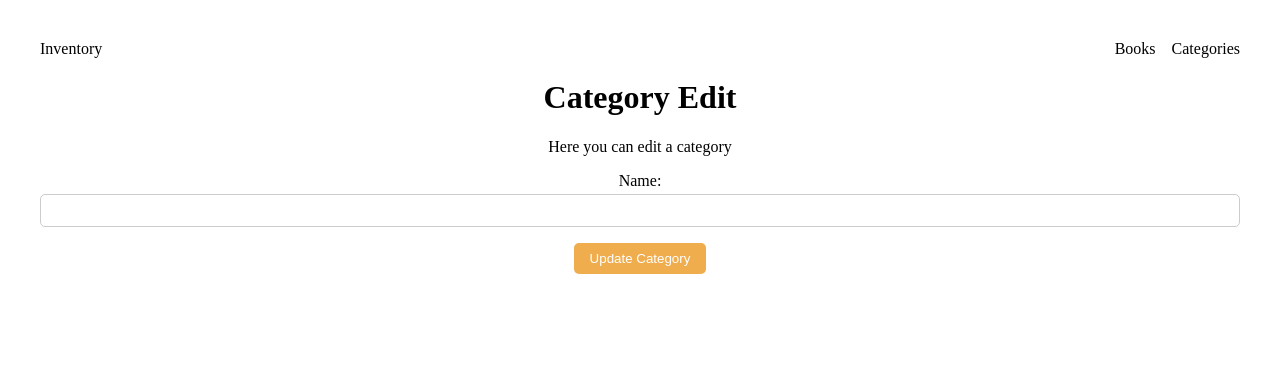
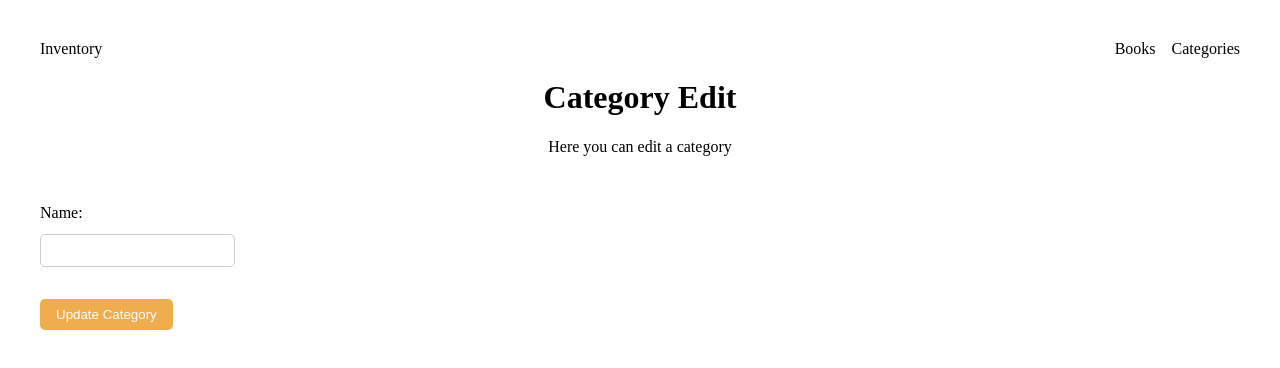
Before and after one commit to Ayoroq/inventory-frontend, a React (Vite) app: page /categories/1 in a window 1280 px wide. Shown: the top 368 px of the page. Built offline with nearby package versions, Linux system fonts and the light colour scheme; no server answers.

Commit message:
Refactor CategoryForm layout and enhance styling for improved usability

```diff
--- a/src/components/CategoryForm.jsx
+++ b/src/components/CategoryForm.jsx
@@ -1,9 +1,14 @@
 import { useState, useEffect } from "react";
 import styles from "../styles.module.css";
 
-export default function CategoryForm({ initialData, onSubmit, submitButtonText, submitAction }) {
+export default function CategoryForm({
+  initialData,
+  onSubmit,
+  submitButtonText,
+  submitAction,
+}) {
   const [formData, setFormData] = useState({
-    name: ""
+    name: "",
   });
 
   useEffect(() => {
@@ -25,9 +30,9 @@ export default function CategoryForm({ initialData, onSubmit, submitButtonText,
   };
 
   return (
-    <form className={styles.editForm} onSubmit={handleSubmit}>
-      <label>
-        Name:
+    <form className={styles.categoryEditForm} onSubmit={handleSubmit}>
+      <p>
+        <label>Name:</label>
         <input
           type="text"
           name="name"
@@ -35,10 +40,13 @@ export default function CategoryForm({ initialData, onSubmit, submitButtonText,
           value={formData.name}
           onChange={handleChange}
         />
-      </label>
-       <button className={`${styles.formActionButton} ${styles[submitAction]}`} type="submit">
-              {submitButtonText}
-            </button>
+      </p>
+      <button
+        className={`${styles.formActionButton} ${styles[submitAction]}`}
+        type="submit"
+      >
+        {submitButtonText}
+      </button>
     </form>
   );
 }
--- a/src/styles.module.css
+++ b/src/styles.module.css
@@ -161,14 +161,16 @@ textarea {
   width: fixed-;
 }
 
-.bookEditForm {
+.bookEditForm, .categoryEditForm {
   display: flex;
   flex-direction: column;
   align-items: flex-start;
   gap: 1rem;
+  padding-top: 2rem;
 }
 
-.bookEditForm p{
+
+.bookEditForm p, .categoryEditForm p {
   margin: 0;
   display: flex;
   flex-direction: column;
@@ -176,6 +178,13 @@ textarea {
   gap: 0.5rem;
 }
 
+/* Search */
+
+.search{
+  width: 100%;
+  max-width: 400px;
+}
+
 @media (max-width: 620px) {
   .links {
     flex-direction: column;
```
